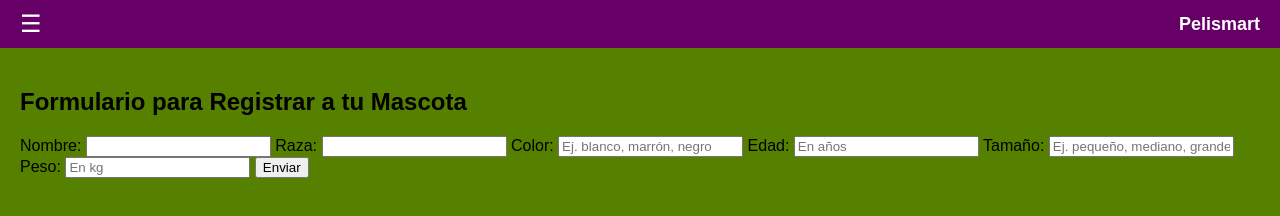
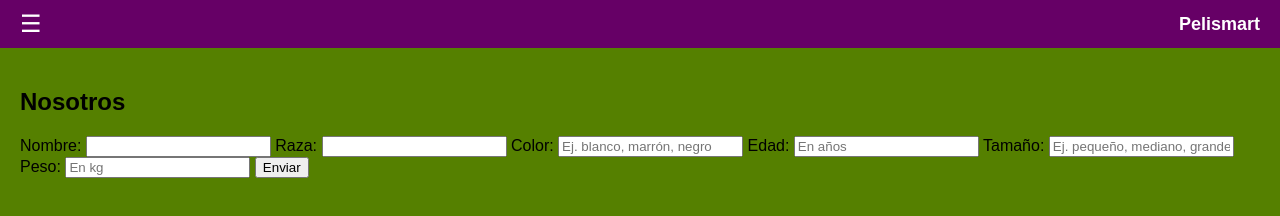
Before and after one commit to Alejo0250/Pelismart-2, a plain HTML site: page nosotros.html in a window 1280 px wide. Drawn offline with Linux system fonts and the light colour scheme.

Commit message:
Update nosotros.html

```diff
--- a/nosotros.html
+++ b/nosotros.html
@@ -20,7 +20,7 @@
     </header>
     <main>
       <div class="form-container">
-    <h2>Formulario para Registrar a tu Mascota</h2>
+    <h2>Nosotros</h2>
     <form action="#" method="post">
       <label for="nombre">Nombre:</label>
       <input type="text" id="nombre" name="nombre" required>
```
